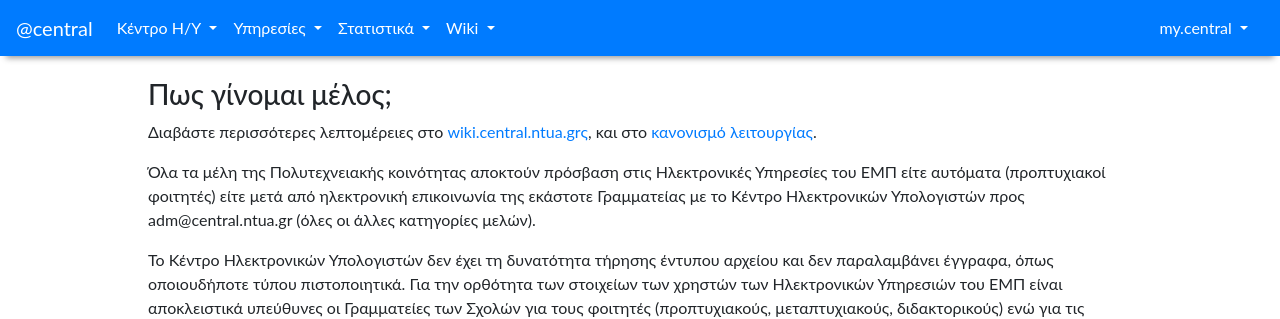
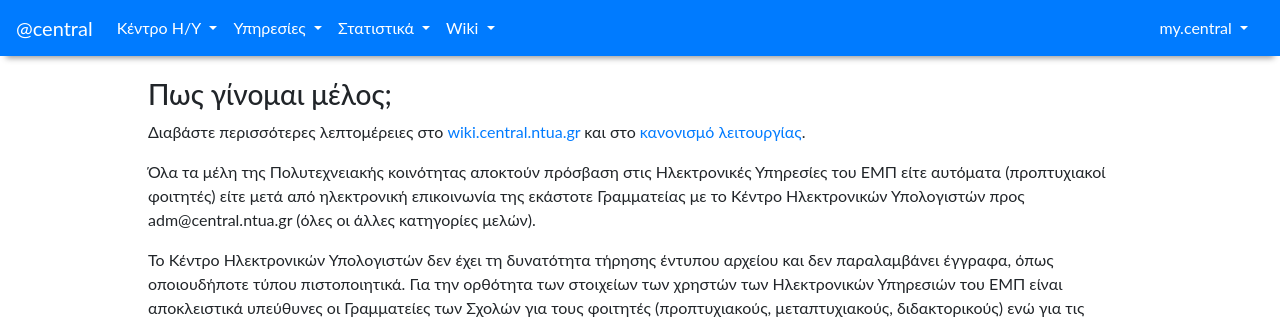
Before and after one commit to mkarampatsis/central_site, a Jekyll site: the page built from _pages/newmembers.html, in a window 1280 px wide and 900 px high. Shown: the top 319 px of the window. Built offline with Jekyll 4.4.1, drawn with Linux system fonts in a browser that asks for light colours; nearby versions of some CDN libraries.

Commit message:
central site

```diff
--- a/_includes/navbar.html
+++ b/_includes/navbar.html
@@ -53,7 +53,7 @@
                     <a class="dropdown-item" href="http://wiki.central.ntua.gr/software/network-license.html" target="_blank">Δικτυακή αδειοδότηση λογισμικών</a>
                     <div class="dropdown-divider"></div>
                     <a class="dropdown-item" href="{{site_url}}/ansys">Ansys</a>
-                    <a class="dropdown-item" href="http://wiki.central.ntua.gr/software/matlab.html" target="_blank">Matlab</a>
+                    <a class="dropdown-item" href="http://wiki.central.ntua.gr/software/matlab-cwl.html" target="_blank">Matlab</a>
                     <a class="dropdown-item" href="{{site_url}}/abaqus">Abaqus</a>
                     <a class="dropdown-item" href="{{site_url}}/comsol">Comsol</a>
                     <!-- <div class="dropdown-divider"></div>
--- a/_pages/newmembers.html
+++ b/_pages/newmembers.html
@@ -9,7 +9,7 @@
             <h3 class="top-buffer">Πως γίνομαι μέλος; </h3>
 
             <p>Διαβάστε περισσότερες λεπτομέρειες στο
-              <a href="http://wiki.central.ntua.gr/faq/credentials.html" target="_blank">wiki.central.ntua.grς</a>, και στο
+              <a href="http://wiki.central.ntua.gr/faq/credentials.html" target="_blank">wiki.central.ntua.gr</a> και στο
               <a href="{{ site.baseurl }}/operrules">κανονισμό λειτουργίας</a>.
             </p>
 
```
